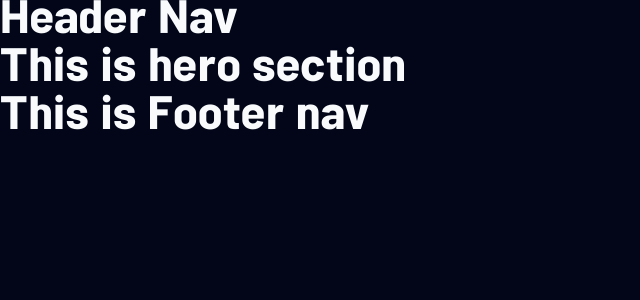
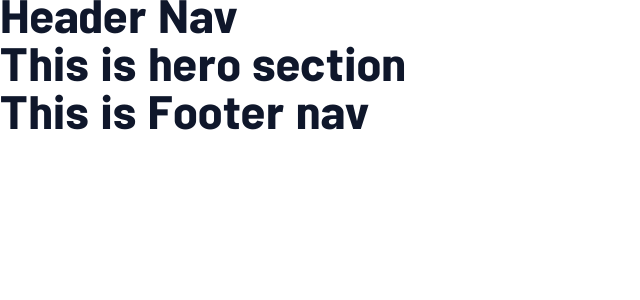
Before and after one commit to homow/home-nest, a React (Vite) app: page / in a window 1280 px wide. Shown: the top 300 px of the page, without its empty margins (0-640 px from the left). Built offline with nearby package versions, Linux system fonts and the light colour scheme.

Commit message:
update color styles

```diff
--- a/index.html
+++ b/index.html
@@ -1,5 +1,5 @@
 <!doctype html>
-<html lang="en" dir="ltr" class="dark">
+<html lang="en" dir="ltr" class="">
 <head>
     <meta charset="UTF-8">
     <meta http-equiv="X-UA-Compatible" content="IE=edge">
--- a/src/styles/global.css
+++ b/src/styles/global.css
@@ -10,13 +10,20 @@
     /* fonts */
     --font-dana: "dana", serif;
 
+    /* colors */
     --color-primary-bg: #fff;
     --color-primary-txt: var(--color-slate-900);
+    --color-header-bg: #1E1E1E;
+    --color-gery-10: #1A1A1A;
+    --color-gery-15: var(--color-neutral-800);
 }
 
 .dark {
-    --color-primary-bg: oklch(12.9% 0.042 264.695);
+    --color-primary-bg: var(--color-zinc-900);
     --color-primary-txt: var(--color-slate-50);
+    --color-header-bg: #1E1E1E;
+    --color-gery-10: #1A1A1A;
+    --color-gery-15: #262626;
 }
 
 @layer base {
```
